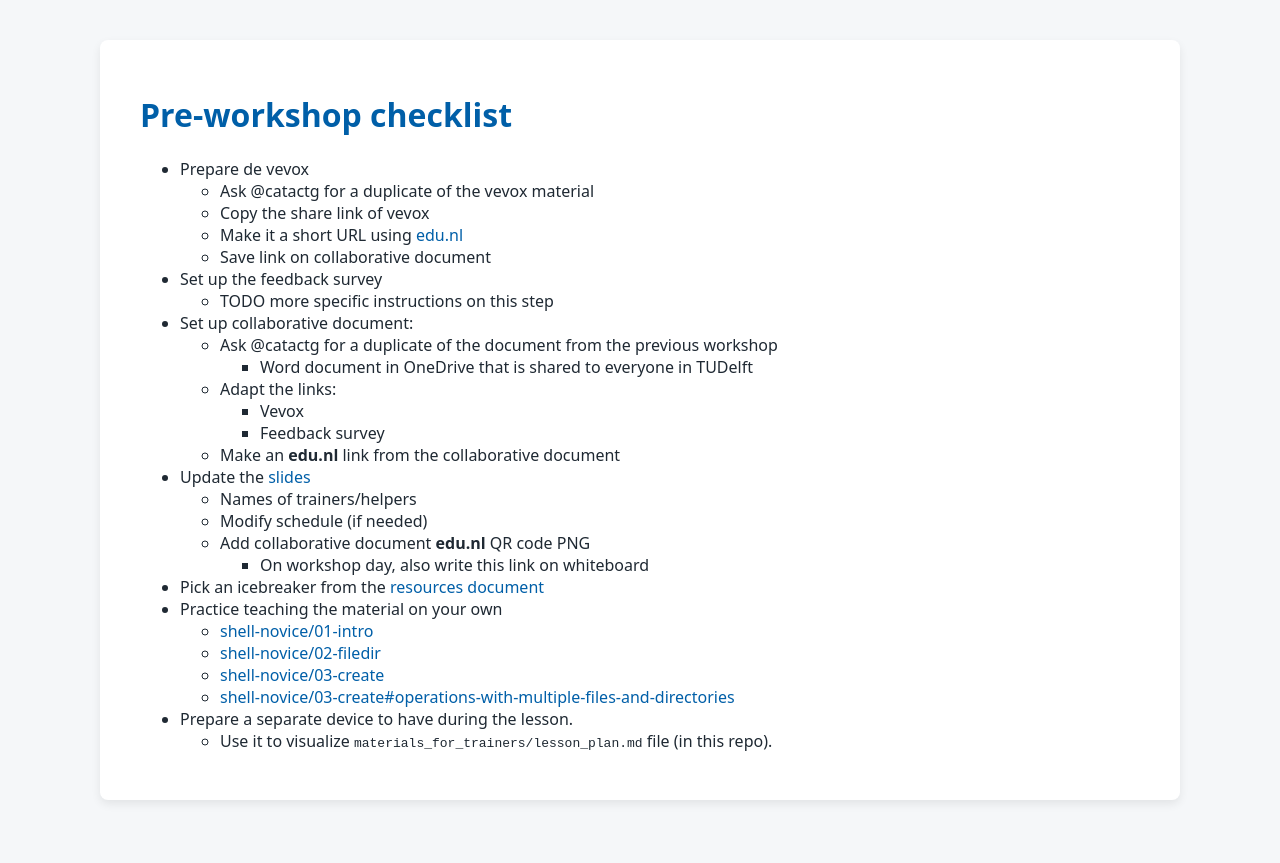
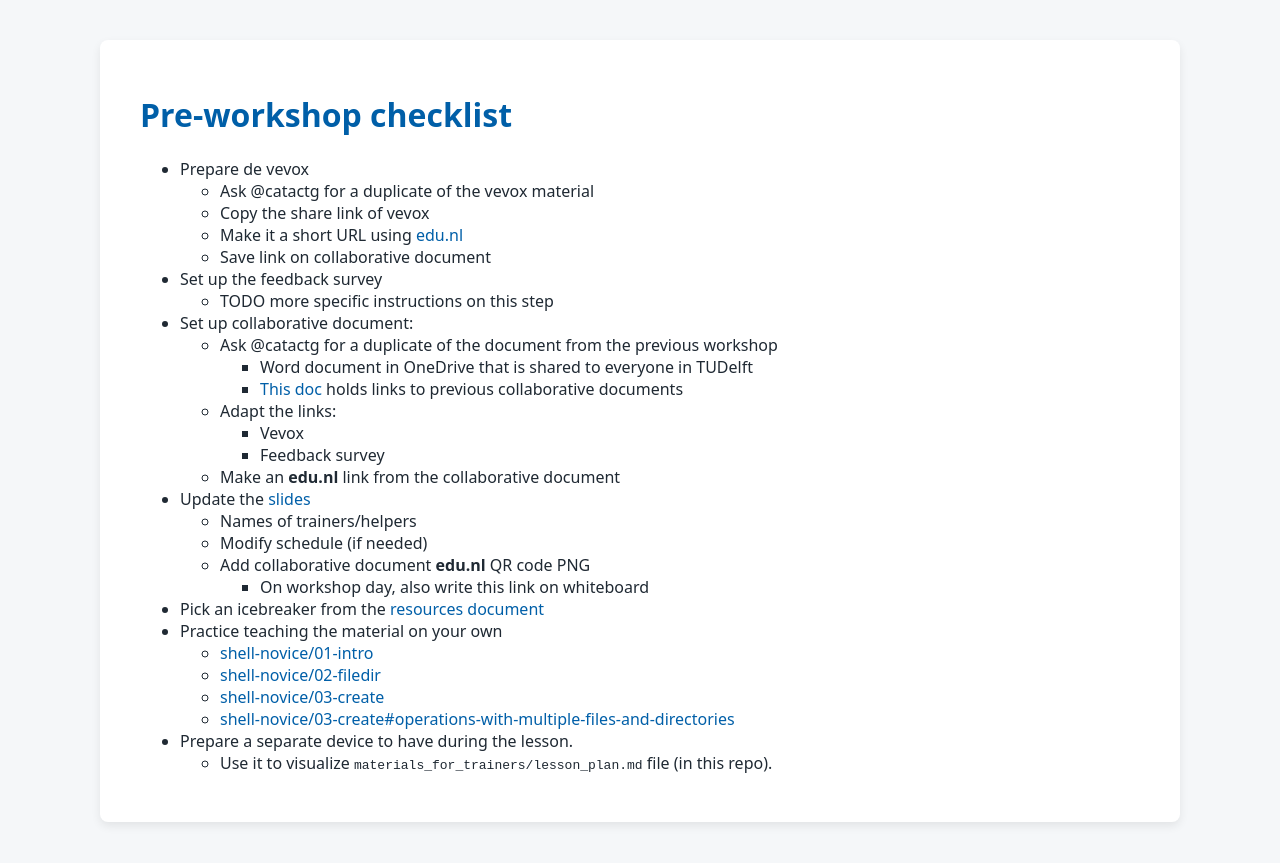
Before and after one commit to tu-delft-library/introduction_to_UNIX_shell, a Jekyll site: the page built from materials_for_trainers/pre_workshop_checklist.md, in a window 1280 px wide. Shown: the top 863 px of the page. Built offline with Jekyll 4.4.1, drawn with Linux system fonts in a browser that asks for light colours; our own code applies the rules of GitHub Pages for plain Markdown files.

Commit message:
Add link to collab doc log

```diff
--- a/materials_for_trainers/pre_workshop_checklist.md
+++ b/materials_for_trainers/pre_workshop_checklist.md
@@ -9,6 +9,7 @@
 - Set up collaborative document:
     - Ask @catactg for a duplicate of the document from the previous workshop
         - Word document in OneDrive that is shared to everyone in TUDelft
+        - [This doc](https://tud365.sharepoint.com/:w:/r/sites/ResearchDataServices/Gedeelde%20documenten/Training/Research_Software_Training/lesson_plans/resources/collaborative_documents_links.docx?d=we39fc1d5691343b185c0c5f8104a9269&csf=1&web=1&e=thh4BO) holds links to previous collaborative documents
     - Adapt the links:
         - Vevox
         - Feedback survey
```
